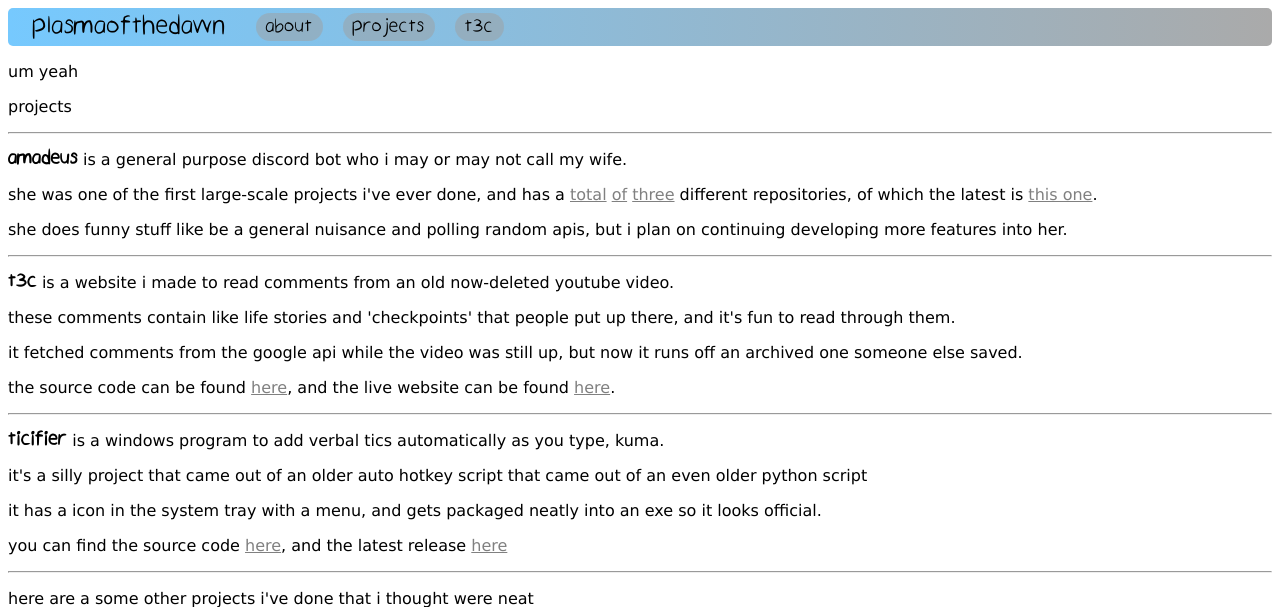
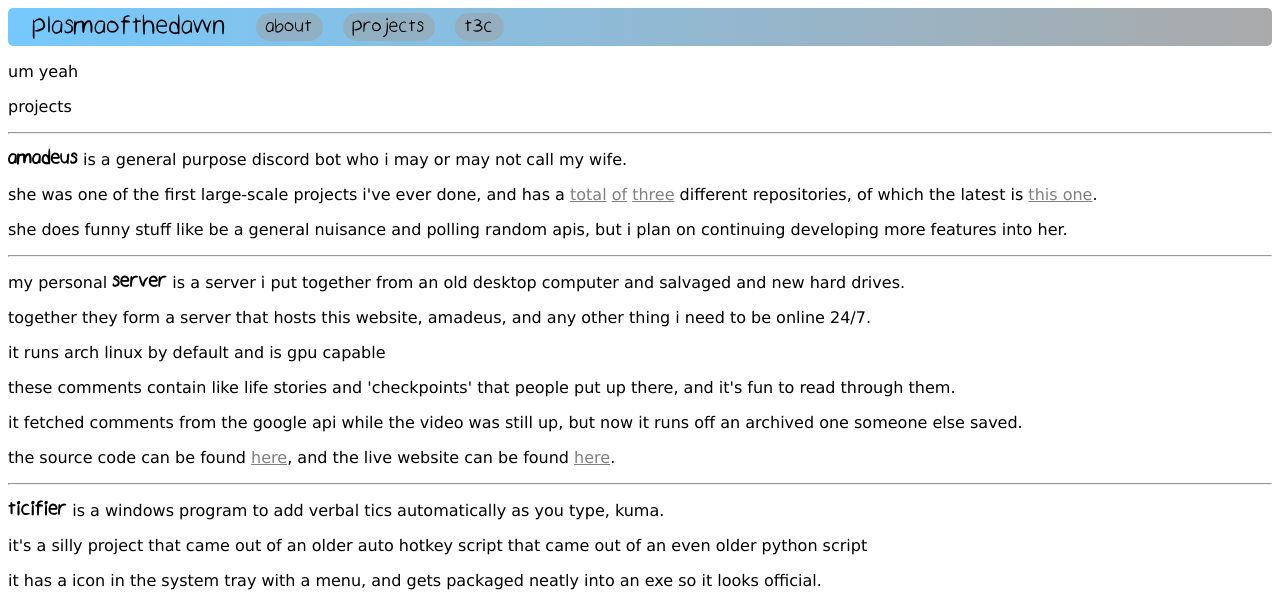
Before and after one commit to plasmaofthedawn/website, a Flask app: page /projects in a window 1280 px wide. Shown: the top 607 px of the page. Run offline with Flask 3, Linux system fonts and the light colour scheme.

Commit message:
added stuff about my server

```diff
--- a/templates/projects.html
+++ b/templates/projects.html
@@ -22,8 +22,12 @@
 <hr>
 
 <p>
-    <span class="project-title">t3c</span> is a website i made to read comments from an old now-deleted youtube video.
+    my personal <span class="project-title">server</span> is a server i put together from an old desktop computer and salvaged and new hard drives.
 </p>
+
+<p>together they form a server that hosts this website, amadeus, and any other thing i need to be online 24/7.</p>
+<p>it runs arch linux by default and is gpu capable</p>
+
 <p>these comments contain like life stories and 'checkpoints' that people put up there, and it's fun to read through them.</p>
 <p>it fetched comments from the google api while the video was still up, but now it runs off an archived one someone else saved.</p>
 <p>
@@ -42,7 +46,7 @@
 <p>it has a icon in the system tray with a menu, and gets packaged neatly into an exe so it looks official. </p>
 <p>
     you can find the source code
-    <a target="_blank" rel="noopener noreferrer" href="https://github.com/plasmaofthedawn/t3c">here</a>,
+    <a target="_blank" rel="noopener noreferrer" href="https://github.com/plasmaofthedawn/ticifier">here</a>,
     and the latest release
     <a target="_blank" rel="noopener noreferrer" href="https://github.com/plasmaofthedawn/ticifier/releases/tag/2.1.1">here</a>
 </p>
```
